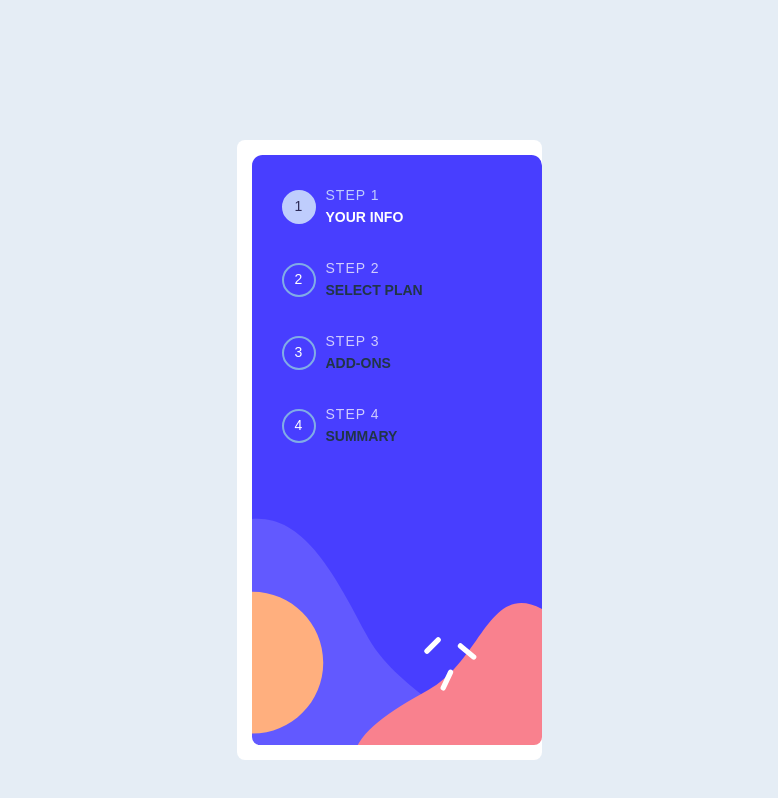
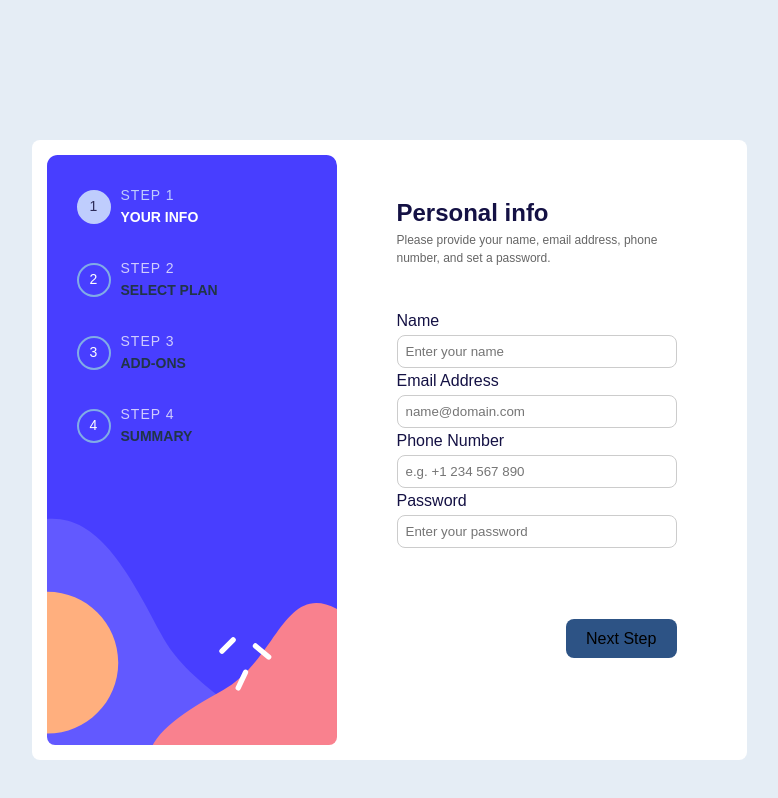
Before and after one commit to MaymoonaAlBoloshi/stepper-form, a React (Vite) app: page / in a window 1280 px wide. Shown: the top 798 px of the page, without its empty margins (251-1029 px from the left). Built offline with nearby package versions, Linux system fonts and the light colour scheme.

Commit message:
pages appeared

```diff
--- a/src/App.tsx
+++ b/src/App.tsx
@@ -7,13 +7,14 @@ import { BrowserRouter as Router, Route, Routes } from 'react-router-dom';
 function App() {
   return (
     <Router>
-      <MainLayout>
-        <Routes>
-          <Route path='/page1' element={<Page1/>} />
-          <Route path='/page2' element={<Page2/>} />
-        </Routes>
-      </MainLayout>
-    </Router>
+    <MainLayout>
+      <Routes>
+        <Route path="/" element={<Page1 />} /> {/* Root route */}
+        <Route path="/page1" element={<Page1 />} />
+        <Route path="/page2" element={<Page2 />} />
+      </Routes>
+    </MainLayout>
+  </Router>
   );
 }
 
```
